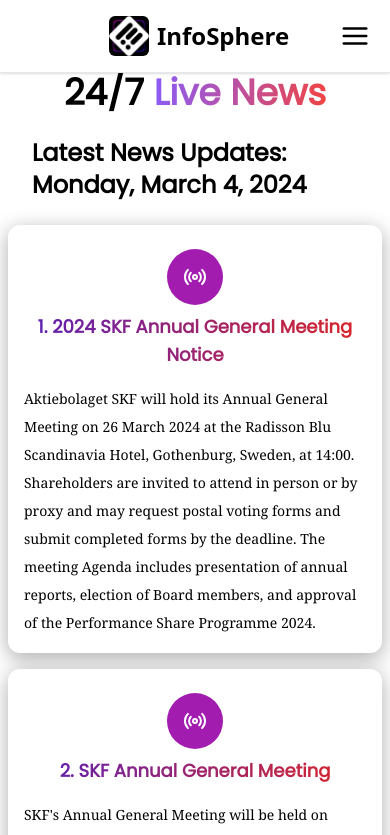
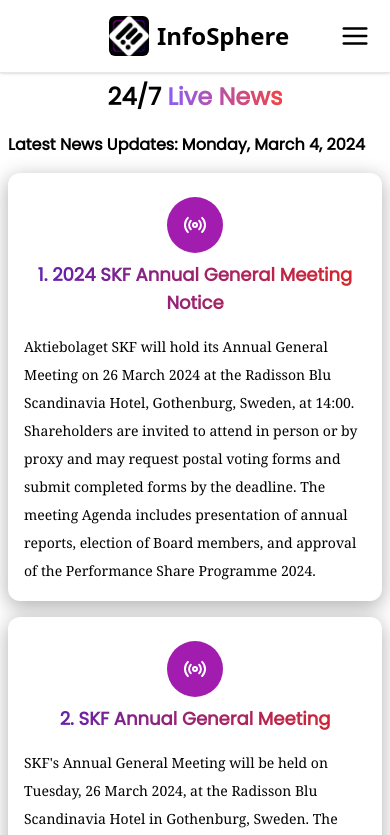
Before and after one commit to shreeshreee/ai_avatar_live_stream, a React (Create React App) app: page /live in a window 390 px wide. Shown: the top 835 px of the page. Built offline with nearby package versions, Linux system fonts and the light colour scheme.

Commit message:
changing font size in live page

```diff
--- a/src/ApiClient.js
+++ b/src/ApiClient.js
@@ -1,2 +1,2 @@
-export const API = 'https://test-fastapi-vercel-ecru.vercel.app/'
+export const API = 'https://test-fastapi-vercel-ecru.vercel.app//'
 // export const API = 'http://127.0.0.1:8000/'
--- a/src/components/Live.jsx
+++ b/src/components/Live.jsx
@@ -47,11 +47,11 @@
     }
     return (
         <div className={` ${darkTheme ? "bg-[#0e0e0e]" : "bg-white"}`}>
-            <div class="mb-4">
-                <h1 class={`font-poppins text-4xl  text-center font-semibold ${darkTheme ? "text-white" : "text-black"} lg:text-5xl`}>24/7 <span class="bg-gradient-to-r from-violet-500 to-red-500 bg-clip-text text-transparent">Live News</span></h1>
+            <div class="mb-3">
+                <h1 class={`font-poppins text-2xl pt-2 text-center font-semibold ${darkTheme ? "text-white" : "text-black"} lg:text-4xl`}>24/7 <span class="bg-gradient-to-r from-violet-500 to-red-500 bg-clip-text text-transparent">Live News</span></h1>
             </div>
 
-            <div className='lg:h-[70vh] z-10 w-full relative'>
+            <div className='lg:h-[72vh] z-10 w-full relative'>
                 {/* <video autoPlay muted loop className='absolute inset-0 opacity-40 w-full h-full object-cover'>
           <source src={background_video} type="video/webm" />
           Your browser does not support the video tag.
@@ -66,7 +66,7 @@
                     // url={`https://apis.elai.io/public/video/65cdbdb04533bfff728207a5.mp4?s=8c1df9019f381bcf7a6027650c8999d035ec087e82a40ff1471ece5cda83ed11`}
                     // url={'https://www.youtube.com/watch?v=qfHhtQYAeLA?modestbranding=0'}
                     // url={'https://www.youtube.com/watch?v=wPV9FxeQXxI'}
-                    url='https://www.youtube.com/watch?v=E-4z-XNWZHU'
+                    url='https://youtu.be/E-4z-XNWZHU'
                     // url={video}
                     config={{
                         youtube: {
@@ -79,8 +79,8 @@
                 />
             </div>
             <div className={`font-poppins ${darkTheme ? "bg-[#0e0e0e]" : "bg-white"} ${darkTheme ? "text-white" : "text-black"}`}>
-                <div className='font-poppins pt-2 justify-between items-center p-4  '>
-                    <h1 className='text-2xl font-extrabold pl-4 lg:inline-flex lg:p-4 lg:rounded-3xl '>Latest News Updates: {usaDate}</h1>
+                <div className='font-poppins justify-between items-center p-2'>
+                    <h1 className='text-md lg:text-2xl font-extrabold lg:pl-4 lg:inline-flex lg:p-4 lg:rounded-3xl '>Latest News Updates: {usaDate}</h1>
                 </div>
                 {/* <div className=' text-center my-4 mx-auto font-sans text-white text-2xl font-[700]'><h3 className='bg-[#111111] inline-flex p-4 rounded-3xl'>News Content</h3></div> */}
                 <div id="scrollbar-chat" className='w-full justify-center flex flex-wrap p-2 lg:p-10' >
```
